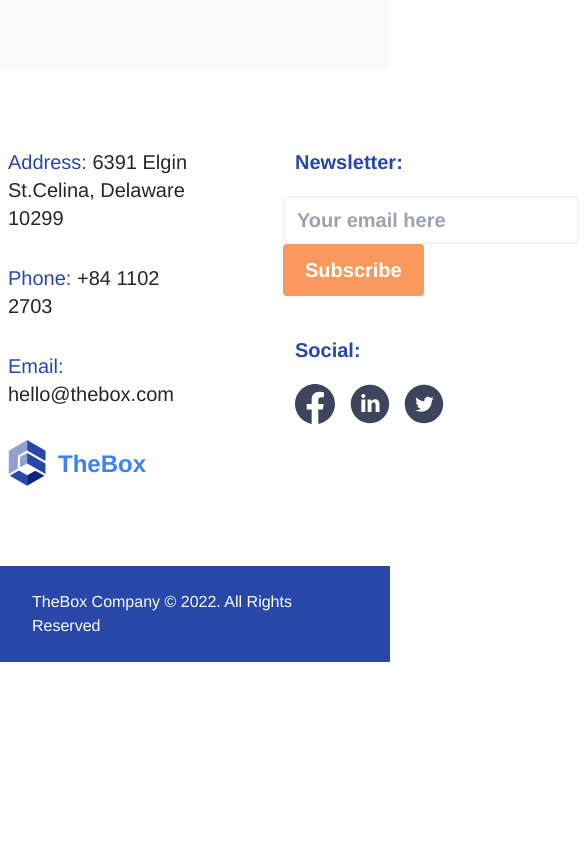
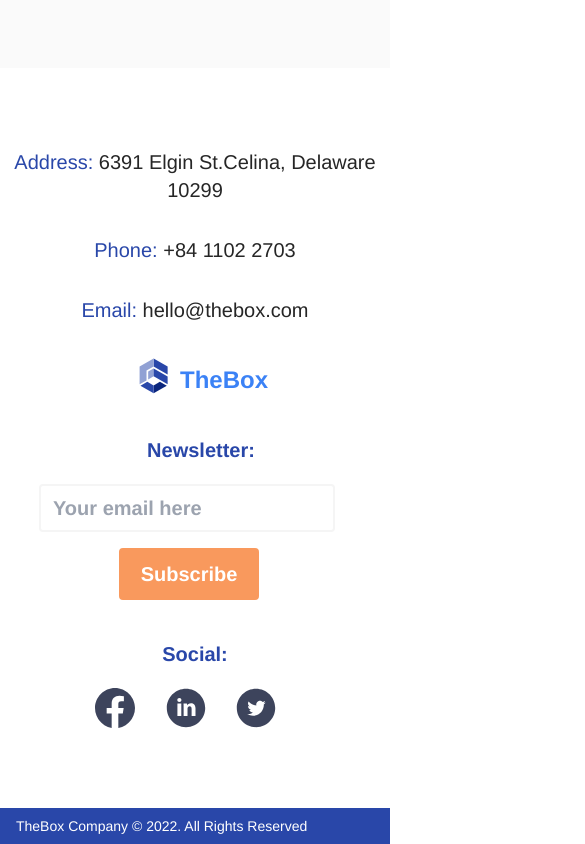
Before and after one commit to missozoda/first-vue-project, a Vue app: page /sevices in a window 390 px wide. Shown: the part 1312-2156 px from the top of the page, 585 px wide, since content can reach past the window. Before the commit the page ends 1974 px from the top, so only its background shows below. Built offline with nearby package versions, Linux system fonts and the light colour scheme.

Commit message:
add responsive to footer

```diff
--- a/src/assets/styles/output.css
+++ b/src/assets/styles/output.css
@@ -705,6 +705,11 @@ video {
   margin-right: 3rem;
 }
 
+.mx-0 {
+  margin-left: 0px;
+  margin-right: 0px;
+}
+
 .mb-44 {
   margin-bottom: 11rem;
 }
@@ -911,6 +916,15 @@ video {
 
 .w-1\/2 {
   width: 50%;
+}
+
+.w-min {
+  width: -moz-min-content;
+  width: min-content;
+}
+
+.w-3\/5 {
+  width: 60%;
 }
 
 .transform {
@@ -1306,6 +1320,10 @@ video {
 
 .pr-12 {
   padding-right: 3rem;
+}
+
+.pl-0 {
+  padding-left: 0px;
 }
 
 .text-left {
@@ -1559,12 +1577,20 @@ video {
     display: grid;
   }
 
+  .sm\:hidden {
+    display: none;
+  }
+
   .sm\:grid-cols-2 {
     grid-template-columns: repeat(2, minmax(0, 1fr));
   }
 
   .sm\:gap-4 {
     gap: 1rem;
+  }
+
+  .sm\:p-6 {
+    padding: 1.5rem;
   }
 
   .sm\:px-20 {
@@ -1576,6 +1602,11 @@ video {
     font-size: 1.125rem;
     line-height: 1.75rem;
   }
+
+  .sm\:text-base {
+    font-size: 1rem;
+    line-height: 1.5rem;
+  }
 }
 
 @media (min-width: 768px) {
@@ -1587,6 +1618,11 @@ video {
     grid-column: span 2 / span 2;
   }
 
+  .md\:mx-0 {
+    margin-left: 0px;
+    margin-right: 0px;
+  }
+
   .md\:block {
     display: block;
   }
@@ -1607,6 +1643,10 @@ video {
     width: 14rem;
   }
 
+  .md\:w-44 {
+    width: 11rem;
+  }
+
   .md\:grid-cols-5 {
     grid-template-columns: repeat(5, minmax(0, 1fr));
   }
@@ -1621,6 +1661,10 @@ video {
 
   .md\:gap-8 {
     gap: 2rem;
+  }
+
+  .md\:gap-4 {
+    gap: 1rem;
   }
 
   .md\:bg-blue-700 {
@@ -1641,6 +1685,11 @@ video {
   .md\:px-32 {
     padding-left: 8rem;
     padding-right: 8rem;
+  }
+
+  .md\:px-0 {
+    padding-left: 0px;
+    padding-right: 0px;
   }
 
   .md\:text-start {
@@ -1918,6 +1967,10 @@ video {
     background-color: rgb(29 78 216 / var(--tw-bg-opacity));
   }
 
+  .xl\:pl-20 {
+    padding-left: 5rem;
+  }
+
   .xl\:text-start {
     text-align: start;
   }
--- a/src/components/Bottom.vue
+++ b/src/components/Bottom.vue
@@ -1,24 +1,24 @@
 <template>
     <section class="py-20">
-        <Container class="grid grid-cols-2 gap-4">
-            <div class="text-start">
+        <Container class="md:grid md:grid-cols-2 md:gap-4">
+            <div class="md:text-start text-center mb-10">
                 <ul class="list-none">
                     <li class="text-xl text-[#2947A9] font-medium mb-8">Address: <span class="text-xl text-neutral-800"> 6391 Elgin St.Celina, Delaware 10299</span></li>
                     <li class="text-xl text-[#2947A9] font-medium mb-8">Phone:  <a class="text-xl text-neutral-800" href="tel:+84 1102 2703"> +84 1102 2703</a></li>
                     <li class="text-xl text-[#2947A9] font-medium mb-8">Email:  <a class="text-xl text-neutral-800" href="mailto:hello@thebox.com"> hello@thebox.com</a></li>
                 </ul>
-                <div class="flex justify-start align-baseline">
+                <div class="flex justify-start align-baseline w-min mx-auto md:mx-0">
                     <img class="block logo" src="../assets/images/logo.svg" alt="logo" width="38" height="48">
                     <span class=" block text-blue-500 hover:text-blue-400 text-2xl font-bold mt-2 mx-3">TheBox</span>
                 </div>
             </div>
-            <div class="text-start pl-20">
-                <label class="font-bold text-[#2947A9] text-xl px-3" for="email">Newsletter: <br>
-                    <input class="py-2 px-3 border-2 border-neutral-100 rounded bg-white mr-4 mt-5" type="email" id="email" name="email" placeholder="Your email here">
+            <div class="md:text-start text-center xl:pl-20 pl-0">
+                <label class="font-bold text-[#2947A9] text-xl px-3" for="email">Newsletter: <br class="sm:hidden md:block">
+                    <input class="py-2 px-3 mb-4 border-2 border-neutral-100 rounded bg-white mr-4 mt-5" type="email" id="email" name="email" placeholder="Your email here">
                     <button class="text-white font-bold border-2 bg-[#F9995D] py-2.5 px-5 rounded hover:bg-transparent hover:border-2 hover: border-[#F9995D] hover:text-[#F9995D]" type="submit">Subscribe</button>
                 </label>
                 <p class="text-xl font-bold text-[#2947A9] px-3 mt-10 mb-5">Social:</p>
-                <div class="grid grid-cols-3 gap-3 w-44 px-3">
+                <div class="grid grid-cols-3 gap-3 md:w-44 w-3/5 mx-auto md:mx-0 px-3">
                     <img class="block" src="../assets/images/facebook.svg" alt="facebook" width="40" height="40">
                     <img class="block" src="../assets/images/linkedin.svg" alt="linkedin" width="40" height="40">
                     <img class="block" src="../assets/images/twitter.svg" alt="twitter" width="40" height="40">
--- a/src/components/FooterSection.vue
+++ b/src/components/FooterSection.vue
@@ -1,7 +1,7 @@
 <template>
-    <footer class="bg-[#2947A9] p-6">
+    <footer class="bg-[#2947A9] sm:p-6 p-2">
         <Container class="text-start">
-            <p class="text-white text-base">TheBox Company © 2022. All Rights Reserved</p>
+            <p class="text-white sm:text-base text-sm">TheBox Company © 2022. All Rights Reserved</p>
         </Container>
     </footer>
 </template>
```
